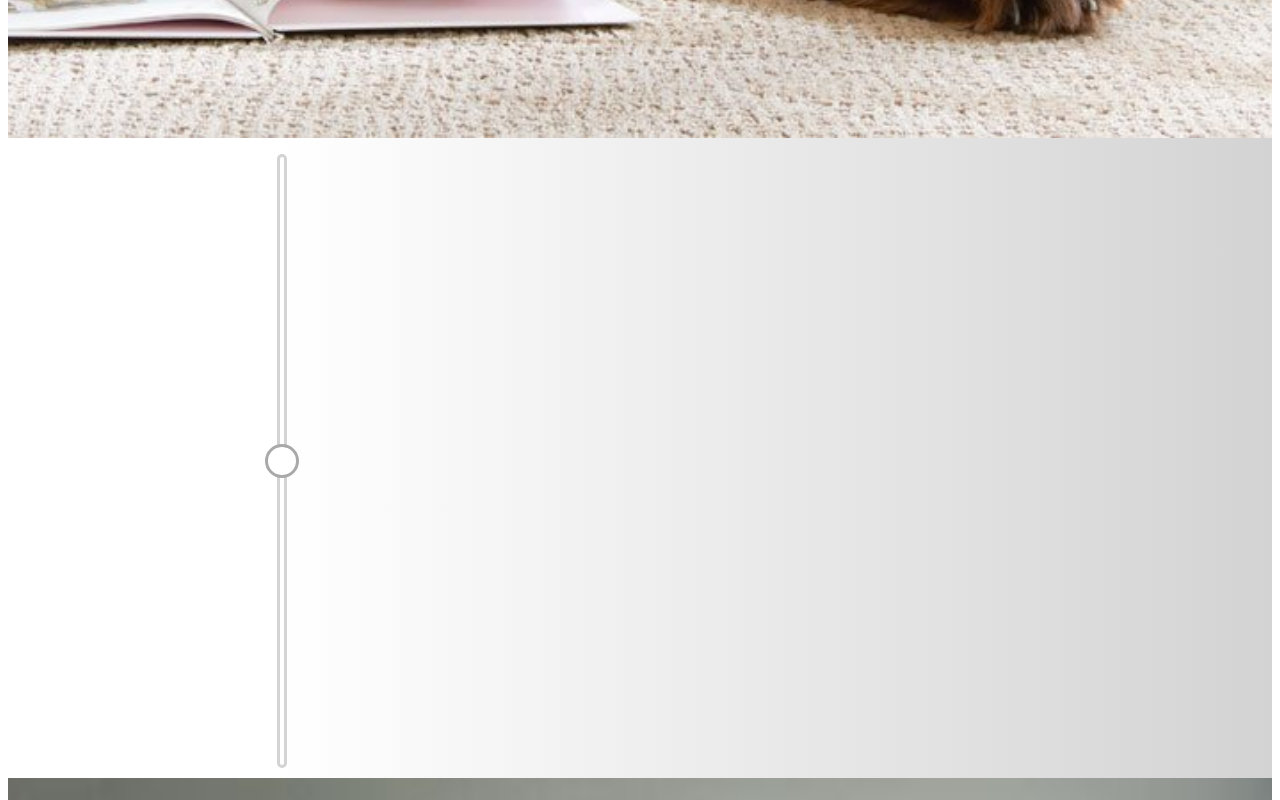
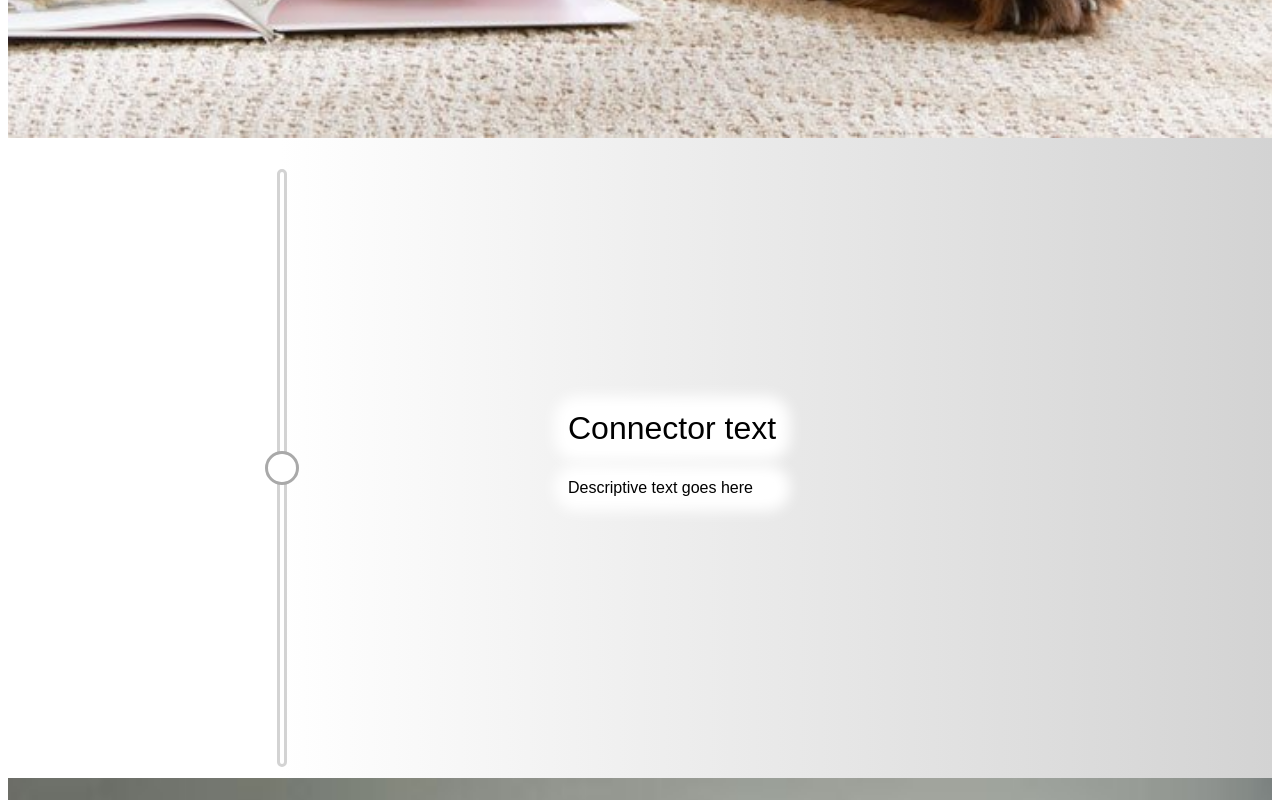
Before and after one commit to JackHermes/red-main-website, a React app: page / in a window 1280 px wide. Shown: the part 1020-1820 px from the top of the page. Built offline with nearby package versions, Linux system fonts and the light colour scheme.

Commit message:
Add styled text to Connectors

```diff
--- a/src/App.css
+++ b/src/App.css
@@ -42,91 +42,6 @@ a:hover {
   grid-template-rows: repeat(20, 1fr);
   grid-column: 1 / 11;
   grid-row: 2 / 26;
-}
-
-.connector-container {
-  /* background-attachment: fixed; */
-  /* background-color: white; */
-  background: linear-gradient(0.25turn, white 17em, white 17em, lightgrey);
-  /* color: #A79661; */
-  /* display: flex; */
-  grid-column: 1 / 11;
-  /* grid-row: 3 / 7; */
-  height: 40em;
-  z-index: 1;
-}
-
-/* .connector-seperator {
-  align-items: center;
-  background-color: none;
-  color: #4c4646;
-  display: flex;
-  height: 45em;
-  margin-left: 17em;
-  position: absolute;
-  width: 2px;
-} */
-
-.connector-line {
-  align-items: center;
-  background-color: white;
-  border: solid lightgrey;
-  border-radius: 5px;
-  display: flex;
-  height: 38em;
-  justify-content: center;
-  margin-left: 16.8em;
-  margin-top: 1em;
-  overflow: visible;
-  width: 0.25em;
-}
-
-.connector-bullet {
-  background-color: clear;
-  border: solid darkgrey;
-  border-radius: 100%;
-  height: 1.75em;
-  margin: -1em;
-  position: relative;
-  width: 1.75em;
-  left: -7;
-  z-index: 3;
-}
-
-.connector-bullet-background {
-  background-color: white;
-  border-radius: 100%;
-  height: 1.75em;
-  margin: -1em;
-  position: relative;
-  top: 0;
-  left: 5;
-  width: 1.75em;
-  z-index: 1;
-}
-
-.connector-bullet-pulse {
-  animation: pulsate 2.5s ease-out;
-  animation-iteration-count: infinite;
-  /* border: thick solid lightgrey; */
-  /* background-color: white; */
-  /* background-color: lightgrey; */
-  border-radius: 100%;
-  height: 1.9em;
-  margin: -1.3em;
-  position: relative;
-  top: 0;
-  left: -2;
-  width: 1.9em;
-  z-index: 2;
-}
-
-@keyframes pulsate {
-  0% {transform: scale(1, 1); opacity: 0.0; background-color: lightgrey;}
-  30% {opacity: 1.0; background-color: lightgrey;}
-  90% {opacity: 0.0; background-color: lightgrey;}
-  100% {transform: scale(1.7, 1.7); opacity: 0.0; background-color: lightgrey;}
-  /* 100% {opacity: 0.0;} */
 }
 
 /* .parallax {
--- /dev/null
+++ b/src/Connector.css
@@ -0,0 +1,90 @@
+.connector-container {
+  color: black;
+  background: linear-gradient(0.25turn, white 17em, white 17em, lightgrey);
+  grid-column: 1 / 11;
+  height: 40em;
+  z-index: 1;
+}
+
+.connector-line {
+  align-items: center;
+  background-color: white;
+  border: solid lightgrey;
+  border-radius: 5px;
+  display: flex;
+  height: 37em;
+  justify-content: center;
+  margin-left: 16.8em;
+  margin-top: 1em;
+  overflow: visible;
+  position: relative;
+  width: 0.25em;
+  top: -120px;
+}
+
+.connector-bullet {
+  background-color: clear;
+  border: solid darkgrey;
+  border-radius: 100%;
+  height: 1.75em;
+  margin: -1em;
+  position: relative;
+  width: 1.75em;
+  left: -7;
+  z-index: 3;
+}
+
+.connector-bullet-background {
+  background-color: white;
+  border-radius: 100%;
+  height: 1.75em;
+  margin: -1em;
+  position: relative;
+  top: 0;
+  left: 5;
+  width: 1.75em;
+  z-index: 1;
+}
+
+.connector-bullet-pulse {
+  animation: pulsate 2.5s ease-out;
+  animation-iteration-count: infinite;
+  border-radius: 100%;
+  height: 1.9em;
+  margin: -1.3em;
+  position: relative;
+  top: 0;
+  left: -2;
+  width: 1.9em;
+  z-index: 2;
+}
+
+.connector-text {
+  display: inline-block;
+  position: relative;
+  left: 35em;
+  top: 15em;
+
+}
+
+.connector-text-large {
+  background-color: white;
+  border-radius: 10px;
+  box-shadow: 0px 0px 14px 14px white;
+  font-size: xx-large;
+}
+
+.connector-text-small {
+  background-color: white;
+  border-radius: 10px;
+  box-shadow: 0px 0px 14px 14px white;
+}
+
+
+@keyframes pulsate {
+  0% {transform: scale(1, 1); opacity: 0.0; background-color: lightgrey;}
+  30% {opacity: 1.0; background-color: lightgrey;}
+  90% {opacity: 0.0; background-color: lightgrey;}
+  100% {transform: scale(1.7, 1.7); opacity: 0.0; background-color: lightgrey;}
+  /* 100% {opacity: 0.0;} */
+}
--- a/src/Connector.js
+++ b/src/Connector.js
@@ -1,11 +1,14 @@
 import React, { Component } from 'react';
 
-// import logo from './img/grey-logo.png';
+import './Connector.css';
 
-
-const Connector = () => {
+const Connector = (props) => {
   return (
     <div className='connector-container'>
+      <div className='connector-text'>
+        <p className='connector-text-large'>{props.bigText}</p>
+        <p className='connector-text-small'>{props.smallText}</p>
+      </div>
       <div className='connector-line'>
         <div className='connector-bullet'></div>
         <div className='connector-bullet-pulse'></div>
--- a/src/Content.js
+++ b/src/Content.js
@@ -19,15 +19,15 @@ const Home = () => {
         <p>Creating a safe home for you and your family.</p>
         <p>Protecting what matters most.</p>
       </div>
-      <Connector />
+      <Connector  bigText={'Connector text'} smallText={'Descriptive text goes here'}/>
       <div className='section safety'>
         <p>Safety - Keep Safe - Safe 'n snug</p>
       </div>
-      <Connector />
+      <Connector  bigText={'Connector text'} smallText={'Descriptive text goes here'}/>
       <div className='section products'>
         <p>Remote Access</p>
       </div>
-      <Connector />
+      <Connector  bigText={'Connector text'} smallText={'Descriptive text goes here'}/>
       <div className='section color-boxes'>
         <div className='color-box box-one'>Thing One</div>
         <div className='color-box box-two'>Thing Two</div>
@@ -35,7 +35,7 @@ const Home = () => {
         <div className='color-box box-four'>Thing Four</div>
         <div className='color-box box-five'>Thing Five</div>
       </div>
-      <Connector />
+      <Connector  bigText={'Connector text'} smallText={'Descriptive text goes here'}/>
       <div className='section testimonials'>
         <p>Testimonials</p>
       </div>
```
